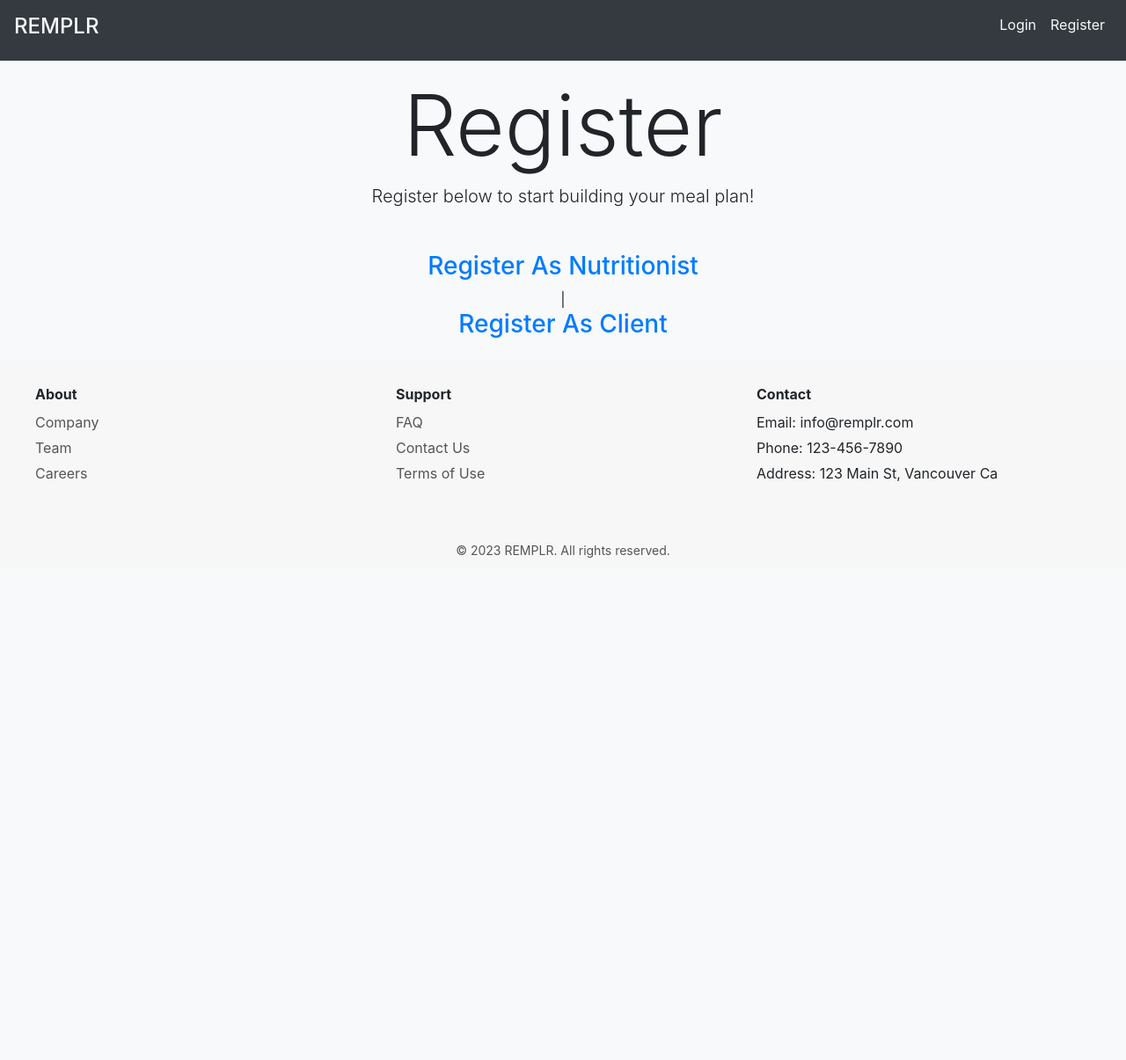
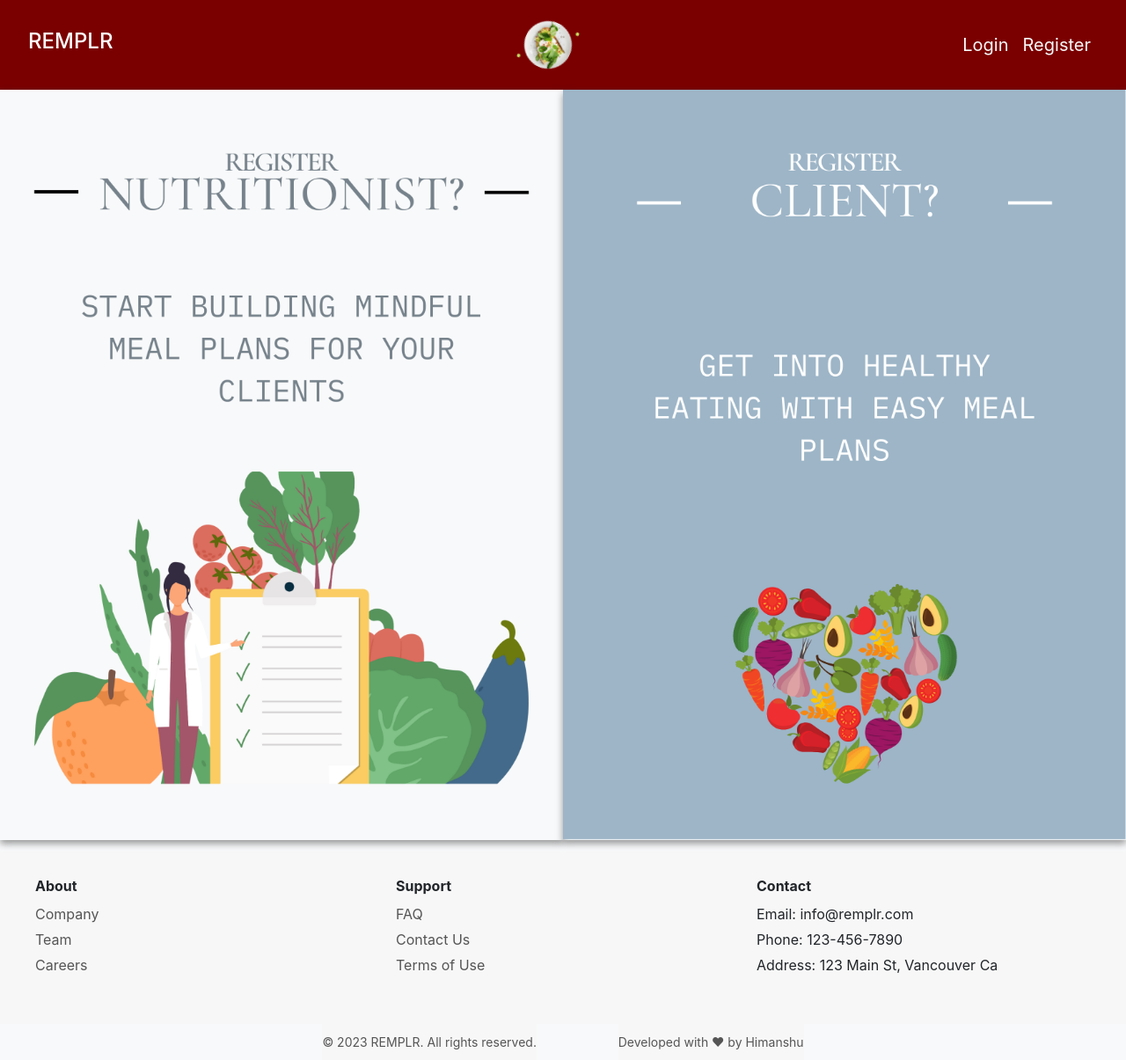
Before and after one commit to himanshuk-dev/REMPLR-1.0, a Flask app: page /Register in a window 1280 px wide. Shown: the whole page at 88% size. Before the commit the page ends 634 px from the top, so only its background shows below. Run offline with Flask 3, Linux system fonts and the light colour scheme.

Commit message:
finalized styling for homepage and register page

```diff
--- a/static/app.css
+++ b/static/app.css
@@ -131,37 +131,56 @@ main {
 }
 
 /*
-================
-Landing Page Elements
-================
+======
+Navbar
+======
 */
-
-.header {
-  background-image: url("header.jpg");
-  background-size: 100%;
-  background-repeat: no-repeat;
-  height: 77vh;
-  margin-bottom: 2%;
-  box-shadow: 0 4px 8px 0 rgba(0, 0, 0, 0.4);
-  transition: 0.3s;
+nav {
+  display: flex;
+  justify-content: space-between;
+  align-items: center;
+  padding: 15px;
+  font-size: 20px;
+  color: #f7f4f3;
+  background-color: #7a0000;
+}
+nav a {
+  color: white;
 }
 
-.info {
-  background-size: 100%;
-  background-repeat: no-repeat;
-  height: 60vh;
+nav a:hover {
+  color: #dadad9;
 }
 
-.register {
-  background-image: url("register.png");
-  background-size: 100%;
-  background-repeat: no-repeat;
-  height: 80vh;
-  margin-bottom: 2%;
-  box-shadow: 0 4px 8px 0 rgba(0, 0, 0, 0.4);
-  transition: 0.3s;
+.logo {
+  animation: rotate 5s linear infinite;
+  transform-origin: center;
 }
 
+@keyframes rotate {
+  0% {
+    transform: rotate();
+  }
+  100% {
+    transform: rotate(360deg);
+  }
+}
+
+/* Registration page */
+.image-container {
+  display: flex;
+  justify-content: space-between;
+}
+
+.image-container a {
+  text-decoration: none;
+  color: blue;
+}
+.image-container img {
+  float: left;
+
+  width: 100%;
+}
 /*
 ===========================================
 Search Result Cards for Ingredients Search
@@ -333,10 +352,24 @@ footer {
 
 /* Copyright notice styles */
 
-.copyright {
+.bottom {
+  display: flex;
+  justify-content: space-around;
+}
+
+.copyright,
+.dev {
   background-color: #f7f7f7;
   color: #555;
   font-size: 14px;
   text-align: center;
   padding: 10px 0;
 }
+
+.copyright {
+  margin-left: 25%;
+}
+
+.dev {
+  margin-right: 25%;
+}
--- a/static/app.js
+++ b/static/app.js
@@ -1,12 +1,13 @@
 const base_url = "https://api.spoonacular.com/";
 let apiKey = "ac0e17f073af4388a91d75452dfa1051";
 
-// Handle Nav bar button
-const navToggle = document.getElementById("nav-toggle");
-const navbarNav = document.getElementById("navbarNav");
+/** Nav Bar  **/
+const menuIcon = document.querySelector(".menu-icon");
+const menu = document.querySelector(".menu");
 
-navToggle.addEventListener("click", function () {
-  navbarNav.classList.toggle("show");
+menuIcon.addEventListener("click", () => {
+  menuIcon.classList.toggle("open");
+  menu.classList.toggle("open");
 });
 
 /** Search for Recipes on homepage **/
@@ -308,14 +309,11 @@ if (recipeForm) {
                 </div>`;
                 console.log("recipehtml", recipeHtml);
 
+                // remove plus sign and previous styling once the recipe is added
+                targetCell.innerHTML = "";
+
                 // Append the recipe card HTML to the targeted cell
                 targetCell.insertAdjacentHTML("beforeend", recipeHtml);
-
-                // remove plus sign and previous styling once the recipe is added
-                targetCell.innerHTML = "";
-                targetCell.classList.remove(
-                  "h1 p-5 m-3 border border-secondary"
-                );
 
                 // Remove event listener once the recipe is added
                 targetCell.removeEventListener(
@@ -325,6 +323,11 @@ if (recipeForm) {
 
                 // Close window after adding recipe
                 recipeWindow.style.display = "none";
+
+                // Remove previous styling
+                // targetCell.classList.remove(
+                //   "h1 p-5 m-3 border border-secondary"
+                // );
               }
             });
           });
--- a/templates/base.html
+++ b/templates/base.html
@@ -28,10 +28,12 @@
     <link rel="stylesheet" href="" />
   </head>
   <body class="bg-light">
-    <nav class="bg-dark d-flex justify-content-between p-2">
-      <a href="/" class="navbar-brand bg-dark text-light p-2"
-        ><h4>REMPLR</h4></a
-      >
+    <nav class="d-flex justify-content-between p-4">
+      <a href="/" class="navbar-brand p-2"><h4>REMPLR</h4></a>
+      <div class="logo">
+        <img src="../static/remplr.png" alt="remplr logo" />
+      </div>
+
       <ul class="nav navbar-nav flex-row float-right">
         {% if session['nutritionist_id'] %}
         <li class="nav-item">
@@ -128,7 +130,10 @@
         </div>
       </div>
     </footer>
-    <div class="copyright">&copy; 2023 REMPLR. All rights reserved.</div>
+    <div class="bottom">
+      <div class="copyright">&copy; 2023 REMPLR. All rights reserved.</div>
+      <div class="dev">Developed with &#10084; by Himanshu</div>
+    </div>
 
     <!-- include jquery -->
     <script src="https://cdn.jsdelivr.net/npm/axios/dist/axios.min.js"></script>
--- a/templates/meal_planner.html
+++ b/templates/meal_planner.html
@@ -21,6 +21,9 @@ title %} {% block content %}
     <thead id="weekdays"></thead>
     <tbody id="recipe-area"></tbody>
   </table>
+  <button id="save-meal-plan" class="bg-info" style="display: none">
+    Save Meal Plan
+  </button>
 </form>
 
 <!-- Meal plan buttons to add Meal Type rows -->
--- a/templates/register.html
+++ b/templates/register.html
@@ -1,11 +1,24 @@
 {% extends 'base.html' %} {% block title %}REMPLR | Register{% endblock title %}
 {%block content %}
-<div class="p-3 text-center">
-  <h1 class="display-1">Register</h1>
-  <p class="lead">Register below to start building your meal plan!</p>
-</div>
-<div class="p-3 text-center">
-  <a href="register/nutritionist"><h3>Register as Nutritionist</h3></a> |
-  <a href="register/client"><h3>Register as Client</h3></a>
+
+<div class="image-container">
+  <a href="register/nutritionist"
+    ><img
+      src="../static/nutritionist.png"
+      style="
+        box-shadow: 0 4px 8px 0 rgba(0, 0, 0, 0.4);
+        transition: 0.3s;
+        margin-bottom: 2%;
+      "
+  /></a>
+  <a href="register/client"
+    ><img
+      src="../static/client.png"
+      style="
+        box-shadow: 0 4px 8px 0 rgba(0, 0, 0, 0.4);
+        transition: 0.3s;
+        margin-bottom: 2%;
+      "
+  /></a>
 </div>
 {% endblock content %}
```
Also changed, not shown: templates/index.html (+22 -3 lines), static/client.png (added), static/header.gif, static/header.jpg (deleted), static/nutritionist.png (added), static/remplr.ico, static/remplr.png (added), 3 other files.
